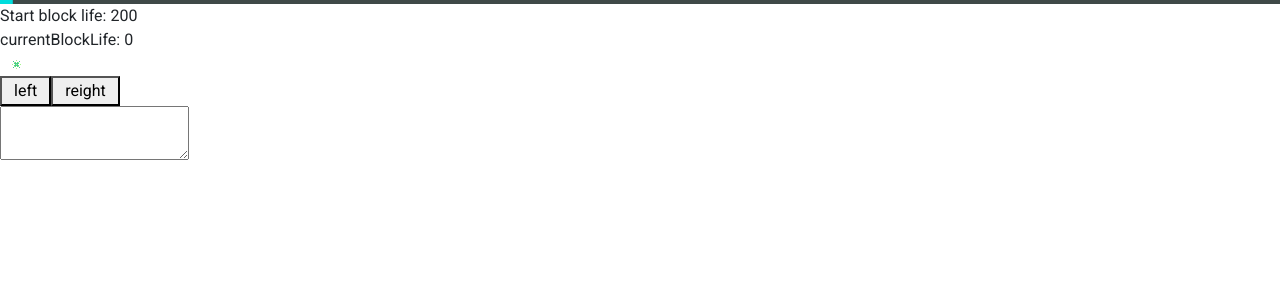
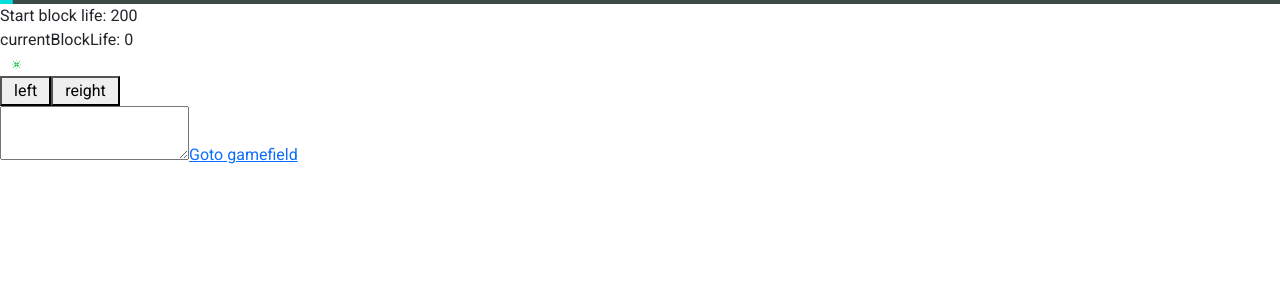
Before and after one commit to kcinay055679/just-write, an Angular app: page /game in a window 1280 px wide. Shown: the top 300 px of the page. Built offline with nearby package versions, Linux system fonts and the light colour scheme.

Commit message:
add routing link to game page

```diff
--- a/src/app/app.component.html
+++ b/src/app/app.component.html
@@ -1 +1,2 @@
 <router-outlet></router-outlet>
+<a [routerLink]="'game'">Goto gamefield</a>
--- a/src/app/app.component.ts
+++ b/src/app/app.component.ts
@@ -1,9 +1,9 @@
 import { Component } from '@angular/core';
-import { RouterOutlet } from '@angular/router';
+import {RouterLink, RouterOutlet} from '@angular/router';
 
 @Component({
   selector: 'app-root',
-  imports: [RouterOutlet],
+    imports: [RouterOutlet, RouterLink],
   templateUrl: './app.component.html',
   styleUrl: './app.component.scss'
 })
```
